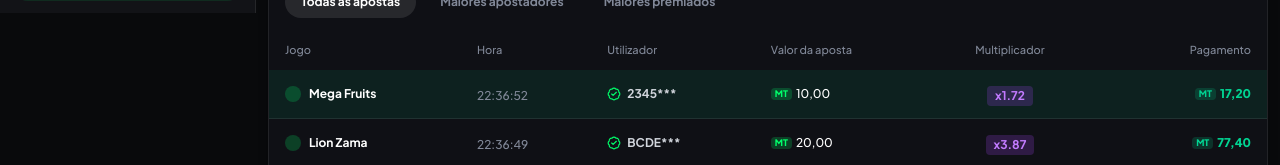
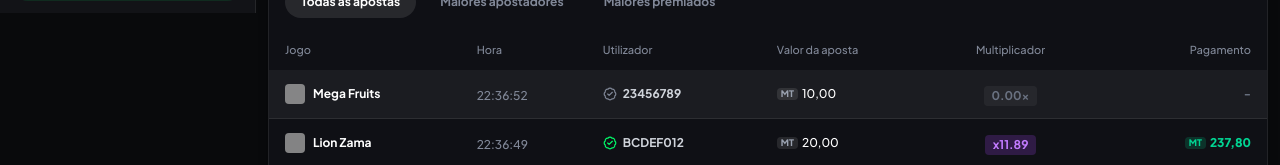
Before and after one commit to Gumballxnz/mozbet, a Next.js app: page / in a window 1280 px wide. Shown: the part 787-952 px from the top of the page. Built offline with nearby package versions, Linux system fonts and the light colour scheme; no server answers; the database is empty; grey boxes are pictures that could not be loaded.

Commit message:
feat: tabela apostas ao vivo com perdas realistas, tabs funcionais e icons dos jogos

```diff
--- a/src/app/api/chat/message/route.ts
+++ b/src/app/api/chat/message/route.ts
@@ -56,9 +56,8 @@ export async function POST(req: NextRequest) {
       return NextResponse.json({ error: "A tua mensagem viola as regras da comunidade" }, { status: 400 });
     }
 
-    // 4. Mascarar o nome do utilizador
-    // Ex: "84***1234" vira "84***4"
-    const maskedName = `${payload.phone.substring(0, 2)}***${payload.phone.slice(-1)}`;
+    // 4. Mascarar o nome do utilizador: Mostrar os primeiros 8 caracteres do ID
+    const maskedName = payload.id.split("-")[0].toUpperCase();
 
     // 5. Guardar na BD (o Supabase Realtime vai transmitir para todos os clientes conectados)
     const { data, error } = await supabaseAdmin
--- a/src/components/ChatGlobal.tsx
+++ b/src/components/ChatGlobal.tsx
@@ -292,13 +292,13 @@ export default function ChatGlobal({ isOpen, onClose, onPlayGame }: ChatGlobalPr
 
     const messageText = input.trim();
     const user = useAppStore.getState().user;
-    const maskedPhone = user?.phone ? `${user.phone.substring(0, 2)}***${user.phone.slice(-1)}` : "User";
+    const maskedName = user?.id ? user.id.split("-")[0].toUpperCase() : "USER";
 
     // OPTIMISTIC UI: Adicionar a mensagem IMEDIATAMENTE na tela
     const optimisticMsg: ChatMessage = {
       id: `real-${Date.now()}`,
       user_id: user?.id || "unknown",
-      username: maskedPhone,
+      username: maskedName,
       message: messageText,
       type: "message",
       avatar: user?.avatar || SITE_AVATARS[0],
--- a/src/components/LiveBetsTable.tsx
+++ b/src/components/LiveBetsTable.tsx
@@ -3,55 +3,62 @@
 import { useEffect, useState } from "react";
 import { BadgeCheck } from "lucide-react";
 
-// Motor Determinístico: Garante que todos os utilizadores vejam os mesmos
-// resultados no mesmo exato segundo, sem sobrecarregar a API.
+// Motor Determinístico: Garante que todos os utilizadores vejam os mesmos resultados
 function generateDeterministicBets(count: number) {
   const now = Date.now();
   const currentSecond = Math.floor(now / 1000);
-  const games = ["Aviator", "Mines", "Plinko", "Taxi Crash", "Lion Zama", "Mega Fruits"];
+  const games = [
+    { name: "Aviator", icon: "aviator" },
+    { name: "Mines", icon: "mines" },
+    { name: "Plinko", icon: "plinko" },
+    { name: "Taxi Crash", icon: "taxi-crash" },
+    { name: "Lion Zama", icon: "lion-zama" },
+    { name: "Mega Fruits", icon: "mega-fruits" }
+  ];
   const chars = "ABCDEF0123456789";
-
   const results = [];
 
-  // Vamos gerar os "últimos" eventos baseados nos segundos anteriores
   for (let i = 0; i < count; i++) {
-    // Usamos o segundo atual menos 'i' para criar uma seed única para este momento
     const seed = currentSecond - i;
-
-    // Pseudo-aleatório baseado na seed
     const pseudoRandom = (Math.abs(Math.sin(seed * 9999)) * 10000) % 1;
     const pseudoRandom2 = (Math.abs(Math.cos(seed * 8888)) * 10000) % 1;
     const pseudoRandom3 = (Math.abs(Math.sin(seed * 7777)) * 10000) % 1;
 
-    // ID Falso
+    // ID Falso (sempre ID estilo user, não telefone)
     let fakeId = "";
-    for (let j = 0; j < 4; j++) {
+    for (let j = 0; j < 8; j++) {
       fakeId += chars[Math.floor(((pseudoRandom * 100) + j) % chars.length)];
     }
-    fakeId += "***";
 
-    // Aposta base e Multiplicador
-    const baseBets = [10, 20, 50, 100, 200, 500, 1000];
+    const baseBets = [10, 20, 50, 100, 200, 500, 1000, 2000, 5000];
     const betAmount = baseBets[Math.floor(pseudoRandom * baseBets.length)];
 
-    // Multiplicador (1.00x até 10.00x)
-    const multiplier = Number((1.01 + pseudoRandom2 * 5).toFixed(2));
+    // 25% de probabilidade de PERDA (para o site não parecer falso de que toda gente ganha)
+    const isLoss = pseudoRandom2 < 0.25;
 
-    // Matemática exata: Aposta * Multiplicador
-    const payout = Number((betAmount * multiplier).toFixed(2));
+    let multiplier = 0;
+    let payout = 0;
 
-    // Formatação de Hora (HH:MM:SS)
+    if (!isLoss) {
+      // Ganho: 1.01x a 20.00x
+      multiplier = Number((1.01 + pseudoRandom2 * 19).toFixed(2));
+      payout = Number((betAmount * multiplier).toFixed(2));
+    }
+
     const timeObj = new Date(seed * 1000);
     const timeStr = timeObj.toLocaleTimeString('pt-PT', { hour12: false });
+    const game = games[Math.floor(pseudoRandom3 * games.length)];
 
     results.push({
-      game: games[Math.floor(pseudoRandom3 * games.length)],
+      game: game.name,
+      gameIcon: game.icon,
       id: fakeId,
       time: timeStr,
       betAmount,
       multiplier,
       payout,
-      isNew: i === 0 // Marcar o mais recente para animação
+      isLoss,
+      isNew: i === 0
     });
   }
 
@@ -60,18 +67,16 @@ function generateDeterministicBets(count: number) {
 
 export function LiveBetsTable() {
   const [activities, setActivities] = useState<any[]>([]);
+  const [activeTab, setActiveTab] = useState<"all" | "high_rollers" | "biggest_wins">("all");
 
-  // Atualizar a cada 3.5 segundos para não fritar a CPU (Otimização Mobile)
   useEffect(() => {
-    // Execução inicial
-    setActivities(generateDeterministicBets(8));
+    setActivities(generateDeterministicBets(15));
 
     const interval = setInterval(() => {
       setActivities(prev => {
         const novo = generateDeterministicBets(1)[0];
         novo.isNew = true;
-        // Marcar os antigos como não novos e remover o último para manter o tamanho 8
-        const restos = prev.slice(0, 7).map(a => ({...a, isNew: false}));
+        const restos = prev.slice(0, 14).map(a => ({...a, isNew: false}));
         return [novo, ...restos];
       });
     }, 3500);
@@ -81,21 +86,51 @@ export function LiveBetsTable() {
 
   if (activities.length === 0) return null;
 
+  // Filtragem e Ordenação com base na Tab ativa
+  const getDisplayData = () => {
+    if (activeTab === "high_rollers") {
+      // Maiores Apostadores (ordena por valor da aposta)
+      return [...activities].sort((a, b) => b.betAmount - a.betAmount).slice(0, 8);
+    }
+    if (activeTab === "biggest_wins") {
+      // Maiores Premiados (ordena por pagamento)
+      return [...activities].sort((a, b) => b.payout - a.payout).slice(0, 8);
+    }
+    // Todas as Apostas (ordem cronológica normal)
+    return activities.slice(0, 8);
+  };
+
+  const displayData = getDisplayData();
+
   return (
     <div className="w-full mt-4 px-3">
       <div className="bg-[#0f1015] rounded-[20px] border border-white/5 overflow-hidden shadow-lg">
-        {/* Cabeçalho Txunabet Style */}
         <div className="p-4 border-b border-white/5 flex items-center justify-between bg-black/40">
           <div className="flex gap-4">
             <h2 className="font-black text-white text-lg tracking-tight">Jogos instantâneos</h2>
           </div>
         </div>
 
-        {/* Tabs */}
+        {/* Tabs Funcionais */}
         <div className="px-4 pt-3 pb-1 flex gap-2 overflow-x-auto no-scrollbar">
-          <button className="bg-white/10 text-white font-bold text-xs px-4 py-2 rounded-lg whitespace-nowrap">Todas as apostas</button>
-          <button className="text-muted-foreground font-bold text-xs px-4 py-2 hover:text-white transition-colors whitespace-nowrap">Maiores apostadores</button>
-          <button className="text-muted-foreground font-bold text-xs px-4 py-2 hover:text-white transition-colors whitespace-nowrap">Maiores premiados</button>
+          <button
+            onClick={() => setActiveTab("all")}
+            className={`${activeTab === "all" ? "bg-white/10 text-white" : "text-muted-foreground hover:text-white"} font-bold text-xs px-4 py-2 rounded-lg whitespace-nowrap transition-colors`}
+          >
+            Todas as apostas
+          </button>
+          <button
+            onClick={() => setActiveTab("high_rollers")}
+            className={`${activeTab === "high_rollers" ? "bg-white/10 text-white" : "text-muted-foreground hover:text-white"} font-bold text-xs px-4 py-2 rounded-lg whitespace-nowrap transition-colors`}
+          >
+            Maiores apostadores
+          </button>
+          <button
+            onClick={() => setActiveTab("biggest_wins")}
+            className={`${activeTab === "biggest_wins" ? "bg-white/10 text-white" : "text-muted-foreground hover:text-white"} font-bold text-xs px-4 py-2 rounded-lg whitespace-nowrap transition-colors`}
+          >
+            Maiores premiados
+          </button>
         </div>
 
         <div className="overflow-x-auto no-scrollbar mt-2">
@@ -111,14 +146,25 @@ export function LiveBetsTable() {
               </tr>
             </thead>
             <tbody className="divide-y divide-white/5">
-              {activities.map((act, i) => (
+              {displayData.map((act, i) => (
                 <tr
                   key={`${act.time}-${act.id}-${i}`}
-                  className={`group transition-all duration-500 ease-in-out ${act.isNew ? 'bg-emerald-500/10' : 'hover:bg-white/[0.02]'}`}
+                  className={`group transition-all duration-500 ease-in-out ${act.isNew && activeTab === "all" ? 'bg-white/5' : 'hover:bg-white/[0.02]'}`}
                 >
                   <td className="px-4 py-3">
                     <span className="font-bold text-white text-xs flex items-center gap-2">
-                      <div className="w-4 h-4 rounded-full bg-primary/20 shrink-0"></div>
+                      <div className="w-5 h-5 rounded overflow-hidden bg-white/5 shrink-0">
+                        <img
+                          src={`/api/img/banner-${act.gameIcon}`}
+                          alt={act.game}
+                          className="w-full h-full object-cover opacity-80 group-hover:opacity-100 transition-opacity"
+                          onError={(e) => {
+                            // Fallback caso não encontre a imagem
+                            e.currentTarget.style.display = 'none';
+                            e.currentTarget.parentElement!.innerHTML = '<div class="w-full h-full bg-primary/20 rounded"></div>';
+                          }}
+                        />
+                      </div>
                       {act.game}
                     </span>
                   </td>
@@ -129,7 +175,7 @@ export function LiveBetsTable() {
                   </td>
                   <td className="px-4 py-3">
                     <div className="flex items-center gap-1.5">
-                      <BadgeCheck size={14} className="text-primary" />
+                      <BadgeCheck size={14} className={act.isLoss ? "text-muted-foreground" : "text-primary"} />
                       <span className="text-xs font-bold text-gray-300">
                         {act.id}
                       </span>
@@ -137,20 +183,32 @@ export function LiveBetsTable() {
                   </td>
                   <td className="px-4 py-3">
                     <span className="text-xs font-medium text-white flex items-center gap-1">
-                      <span className="text-[9px] bg-primary/20 text-primary px-1 rounded font-black">MT</span>
+                      <span className="text-[9px] bg-white/10 text-gray-400 px-1 rounded font-black">MT</span>
                       {act.betAmount.toLocaleString("pt-BR", { minimumFractionDigits: 2 })}
                     </span>
                   </td>
                   <td className="px-4 py-3 text-center">
+                    {act.isLoss ? (
+                      <span className="inline-block px-2 py-0.5 rounded bg-white/5 text-gray-500 font-bold text-xs">
+                        0.00x
+                      </span>
+                    ) : (
                       <span className="inline-block px-2 py-0.5 rounded bg-purple-500/20 text-purple-400 font-bold text-xs">
                         x{act.multiplier.toFixed(2)}
                       </span>
+                    )}
                   </td>
                   <td className="px-4 py-3 text-right">
+                    {act.isLoss ? (
+                      <span className="text-xs font-bold text-gray-500 flex items-center justify-end gap-1">
+                        -
+                      </span>
+                    ) : (
                       <span className="text-xs font-black text-emerald-400 flex items-center justify-end gap-1">
                         <span className="text-[9px] bg-emerald-500/20 text-emerald-400 px-1 rounded font-black">MT</span>
                         {act.payout.toLocaleString("pt-BR", { minimumFractionDigits: 2 })}
                       </span>
+                    )}
                   </td>
                 </tr>
               ))}
```
Lines whose indentation alone changed are shown as unchanged.
